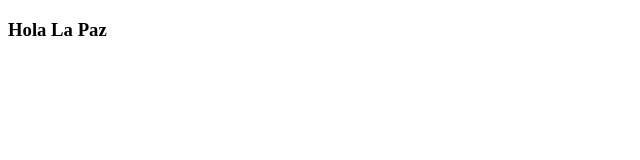
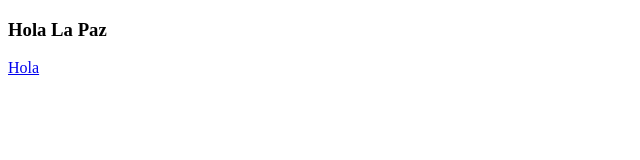
Before and after one commit to walconv/seminario, a plain HTML site: page index.html in a window 1280 px wide. Shown: the full height of the page, 0-640 px from the left. Drawn offline with Linux system fonts and the light colour scheme.

Commit message:
Botón agregado

```diff
--- a/index.html
+++ b/index.html
@@ -7,5 +7,6 @@
 </head>
 <body>
     <h3>Hola La Paz</h3>
+    <a href="·">Hola</a>
 </body>
 </html>
```
